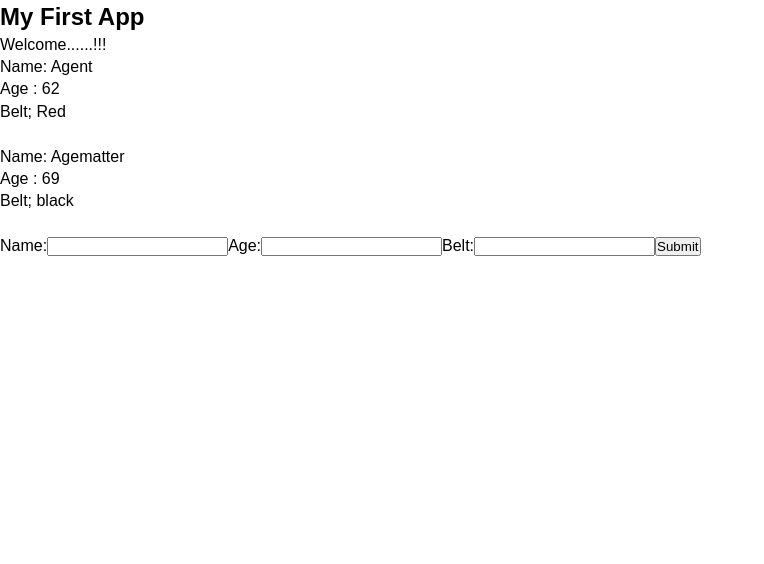
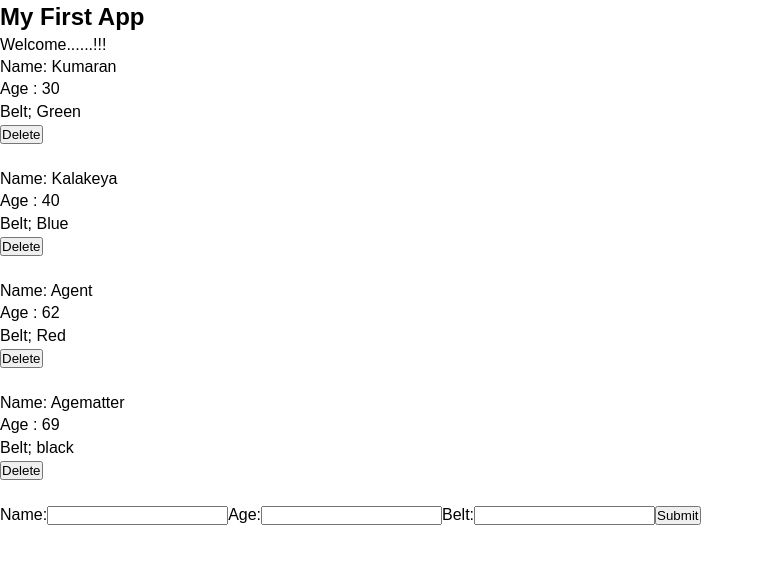
Before and after one commit to Shashank022/reactapp, a React (Create React App) app: page / in a window 1280 px wide. Shown: the top 564 px of the page, without its empty margins (0-764 px from the left). Built offline with nearby package versions, Linux system fonts and the light colour scheme; the HTML template or start-up script is replaced by a standard one.

Commit message:
Added changes

```diff
--- a/src/AddNinja.js
+++ b/src/AddNinja.js
@@ -16,7 +16,7 @@
 
     handleSubmit = (e) => {
         e.preventDefault();
-        console.log(this.state);
+        this.props.addNinja(this.state);
     }
 
     render(){
--- a/src/App.js
+++ b/src/App.js
@@ -13,13 +13,32 @@
       { name:'Agematter', age:'69', belt:'black', id:4 }
     ]
   }
+
+  addNinja = (ninja) => {
+        ninja.id = Math.random();
+        let ninjas = [...this.state.ninjas, ninja];
+        this.setState({
+          ninjas: ninjas
+        })
+
+  }
+
+  deleteNinja = (id) => {
+  let ninjas = this.state.ninjas.filter(ninja => {
+      return ninja.id !== id;
+    });
+    this.setState({
+      ninjas : ninjas
+    })
+
+  }
   render() {
     return (
       <div className="App">
       <h2>My First App </h2>
       <p>Welcome......!!!</p>
-      <Ninjas ninjas={this.state.ninjas} />
-      <AddNinja />
+      <Ninjas  deleteNinja={this.deleteNinja} ninjas={this.state.ninjas} />
+      <AddNinja addNinja={this.addNinja}/>
       </div>
     );
   }
--- a/src/Ninjas.js
+++ b/src/Ninjas.js
@@ -1,16 +1,17 @@
 import React from 'react';
 import './App.css';
 
-const Ninjas= ({ninjas}) =>{
+const Ninjas= ({ninjas, deleteNinja}) =>{
 
     const ninjaList = ninjas.map(ninja =>{
 
-      if(ninja.age >40){
+      if(ninja.age >20){
         return (
           <div className="ninja" key={ninja.id}>
               <div>Name: {ninja.name}</div>
               <div>Age : {ninja.age}</div>
               <div>Belt; {ninja.belt}</div>
+              <button onClick={() => {deleteNinja(ninja.id)}}>Delete</button>
               <div><br></br></div>
           </div>
 
```
